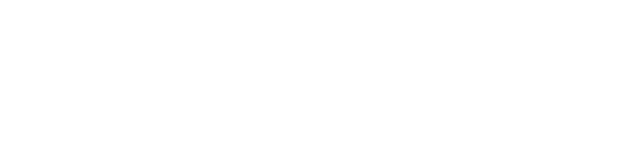
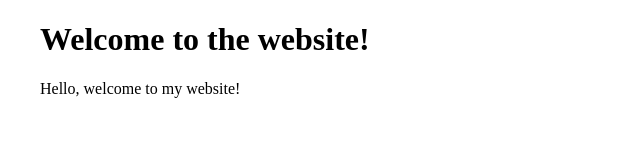
Before and after one commit to PrashantKeywordio/html-test, a plain HTML site: page index.html in a window 1280 px wide. Shown: the whole page, without its empty margins (0-640 px from the left). Drawn offline with Linux system fonts and the light colour scheme.

Commit message:
Added basic content

```diff
--- a/css/style.css
+++ b/css/style.css
@@ -1,2 +1,11 @@
 @charset "utf-8";
 /* CSS Document */
+
+body{
+	margin: 0px;
+	padding: 0px;
+}
+.container{
+	max-width: 1200px;
+	margin: 0px auto;
+}
--- a/index.html
+++ b/index.html
@@ -3,8 +3,13 @@
 <head>
 <meta charset="utf-8">
 <title>My Website</title>
+<link rel="stylesheet" href="css/style.css">
 </head>
 
 <body>
+<div class="container">
+	<h1>Welcome to the website!</h1>
+	<p>Hello, welcome to my website!</p>
+</div>
 </body>
 </html>
```
